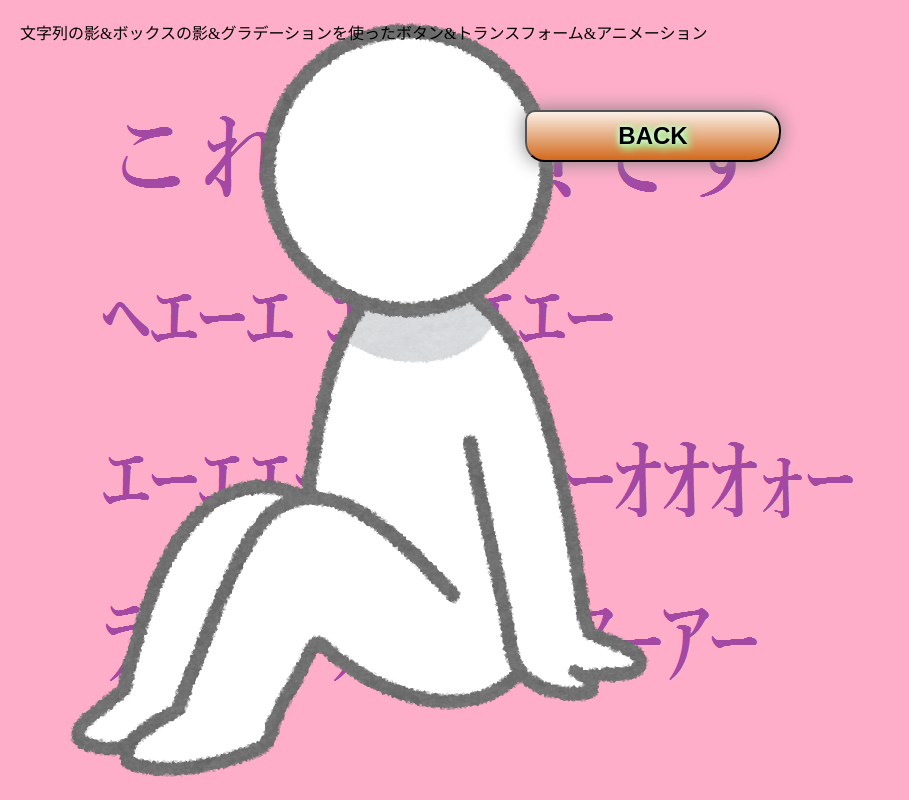
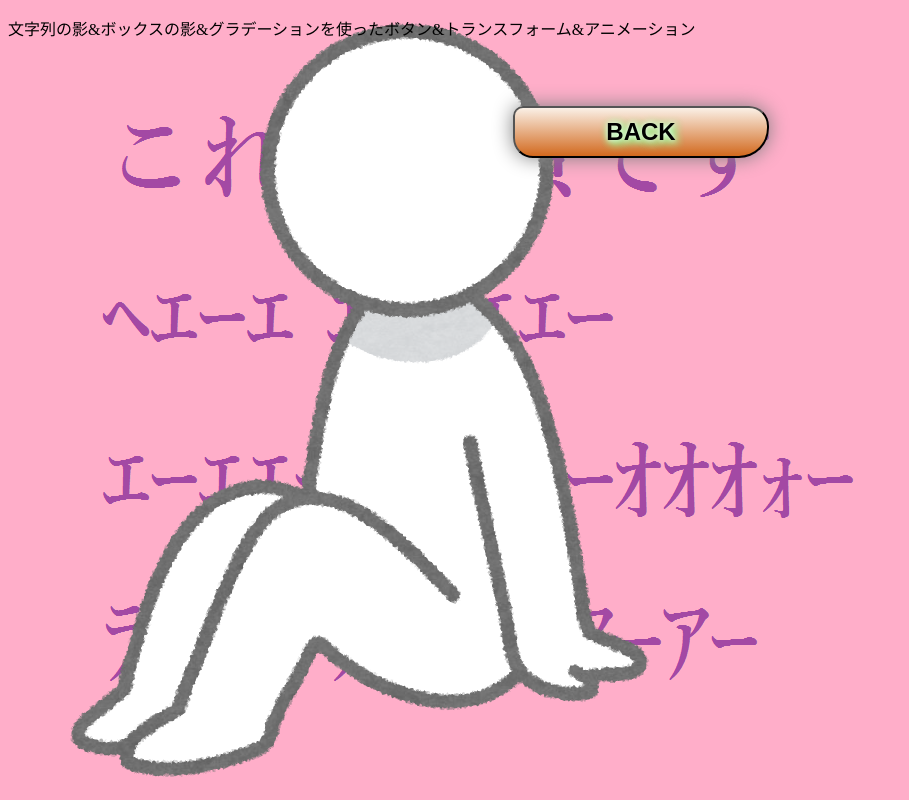
Before and after one commit to SymYuk/2016web1-9, a plain HTML site: page index.html in a window 1280 px wide. Shown: the whole page, without its empty margins (0-909 px from the left). Drawn offline with Linux system fonts and the light colour scheme.

Commit message:
Update ss.css

```diff
--- a/ss.css
+++ b/ss.css
@@ -10,8 +10,6 @@ body
 {
 	background-image:url(suwaru.png), url(bg.png);
 	background-repeat:no-repeat,no-repeat;
-	background-color:lightcyan;
-	margin:20px;
 }
 
 .button
```
